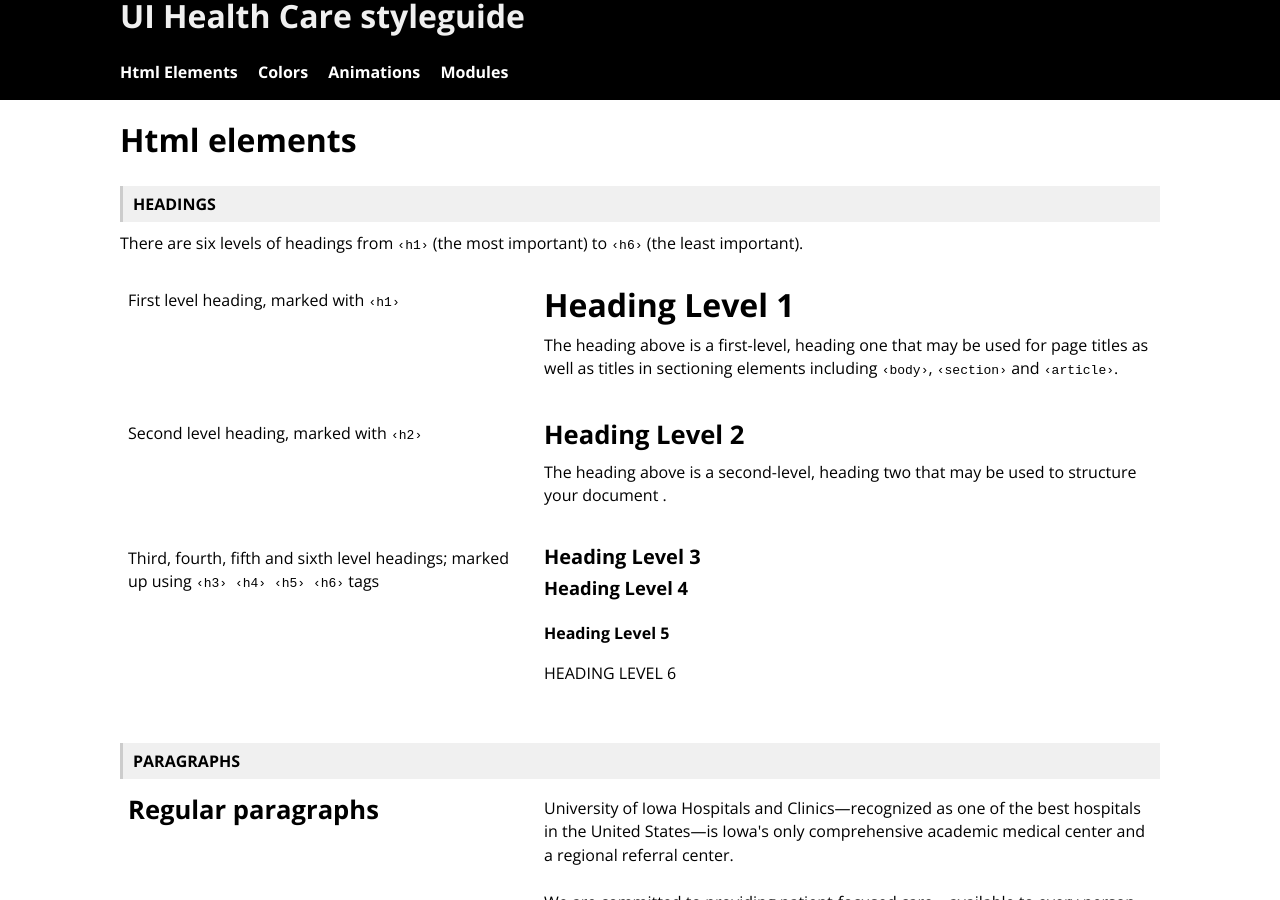
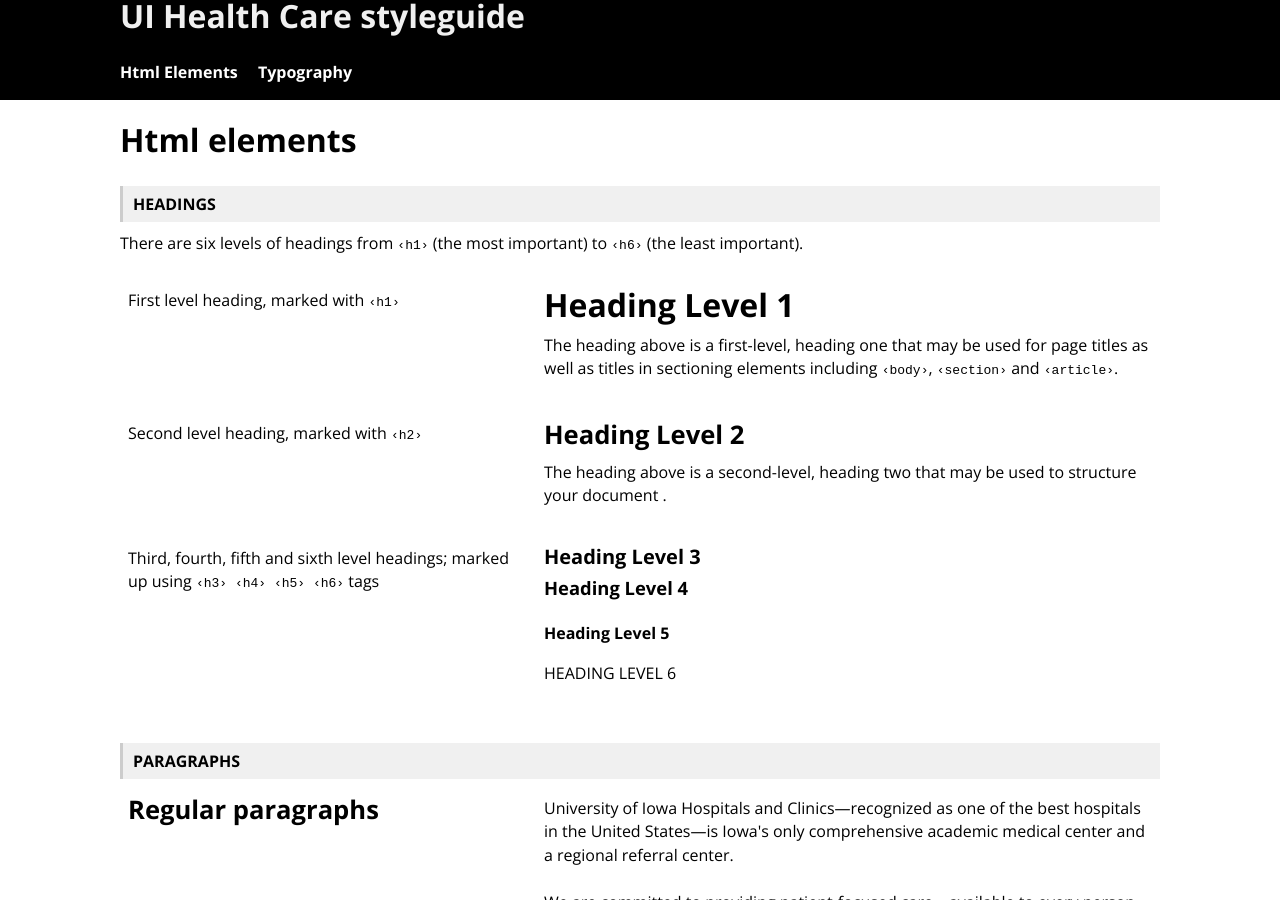
Before and after one commit to hc-webcom/uihc-styleguide, a Jekyll site: the page built from index.html, in a window 1280 px wide and 900 px high. Built offline with Jekyll 4.4.1, drawn with Linux system fonts in a browser that asks for light colours.

Commit message:
added typography
added typography and removed the rest

```diff
--- a/_includes/header.html
+++ b/_includes/header.html
@@ -4,9 +4,7 @@
 		<nav role="navigation">
 			<ul class="main-nav">
 				<li><a href="/">Html Elements</a></li>
-				<li><a href="/colors">Colors</a></li>
-				<li><a href="/Animations">Animations</a></li>
-				<li><a href="/Modules">Modules</a></li>
+				<li><a href="/typography">Typography</a></li>
 			</ul>
 		</nav>
 	</div>
```
